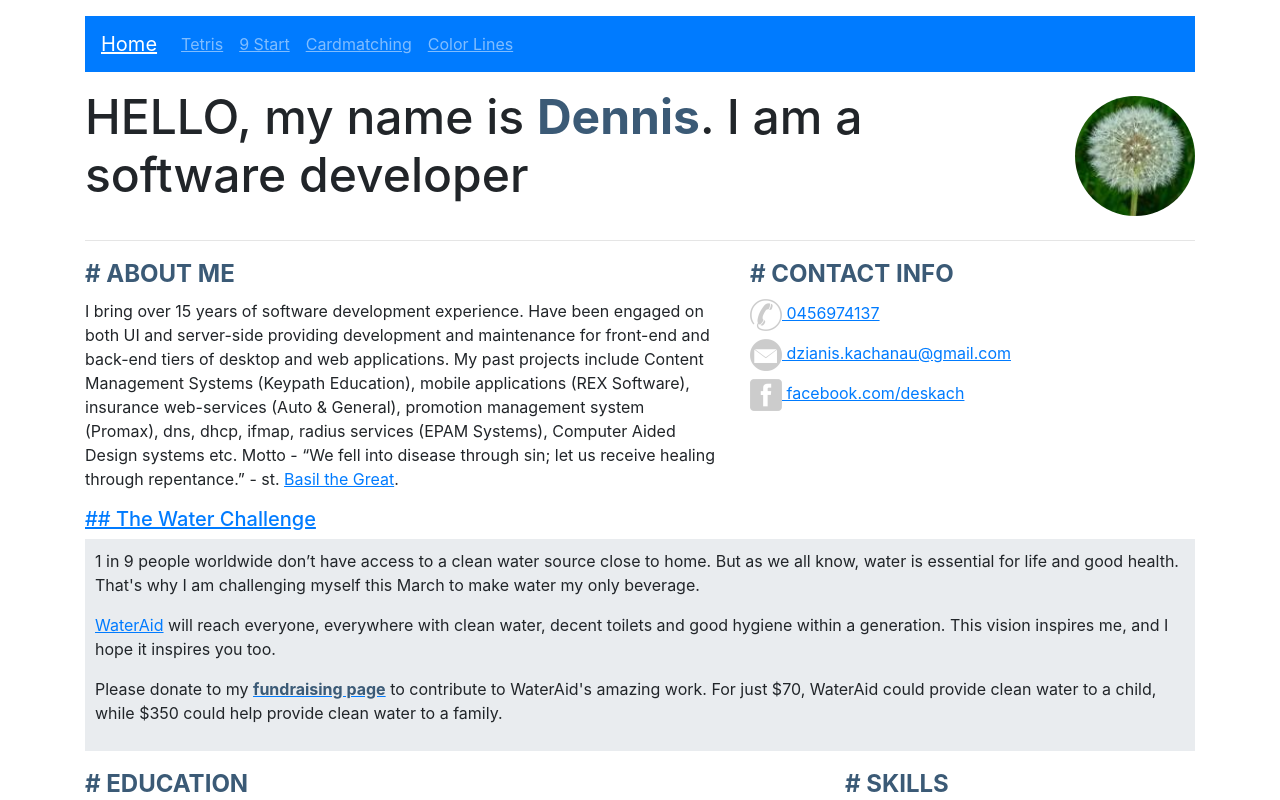
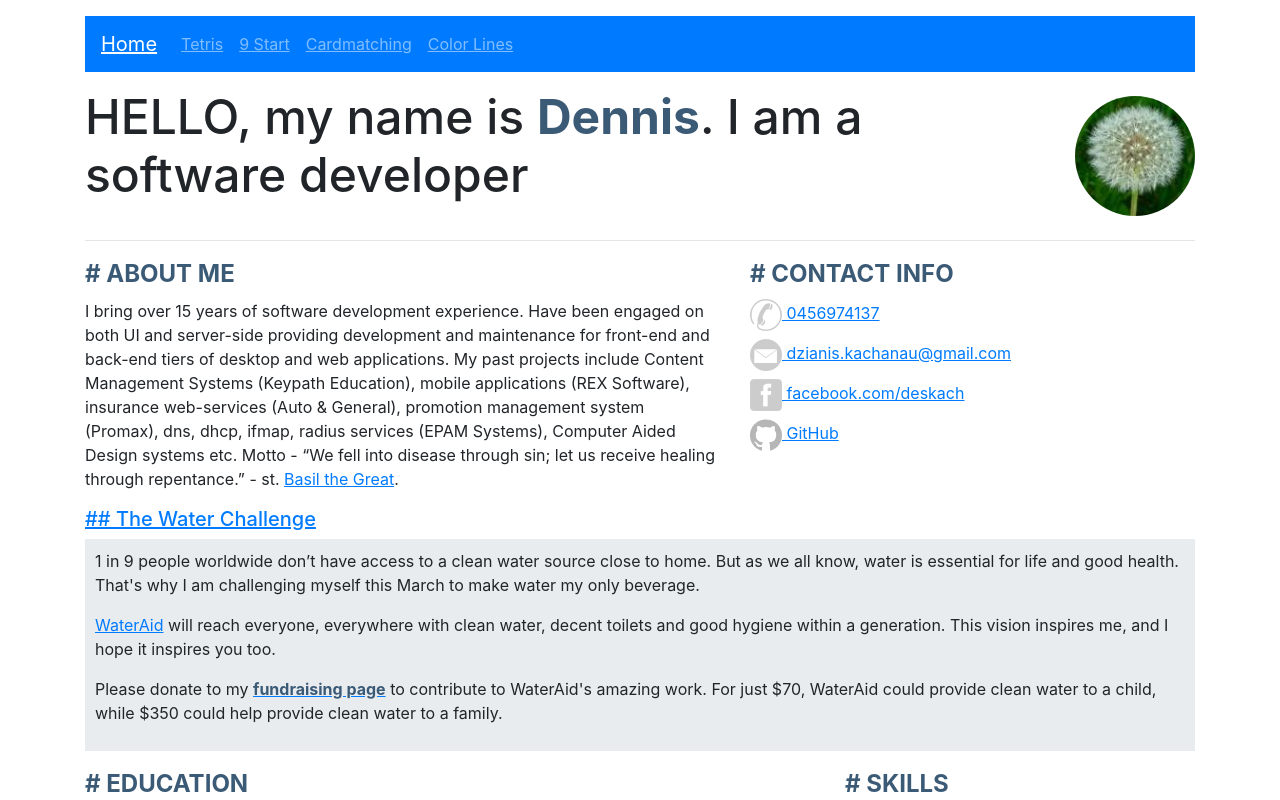
Before and after one commit to deskach/tolia, an Angular app: page /#/home in a window 1280 px wide. Shown: the top 800 px of the page. Built offline with nearby package versions, Linux system fonts and the light colour scheme.

Commit message:
add github link

```diff
--- a/src/app/content/about/about.component.html
+++ b/src/app/content/about/about.component.html
@@ -36,7 +36,11 @@
       </li >
       <li >
         <img src="assets/img/facebook.png" >
-        <a href="http://facebook.com/deskach" >&nbsp;facebook.com/deskach</a >
+        <a href="http://facebook.com/deskach" target="_blank">&nbsp;facebook.com/deskach</a >
+      </li >
+      <li >
+        <img src="assets/img/github.svg" style="max-width: 2rem; color: gray" >
+        <a href="https://github.com/deskach" target="_blank" >&nbsp;GitHub</a >
       </li >
     </ul >
   </div >
```
Also changed, not shown: src/assets/img/github.svg (added).
